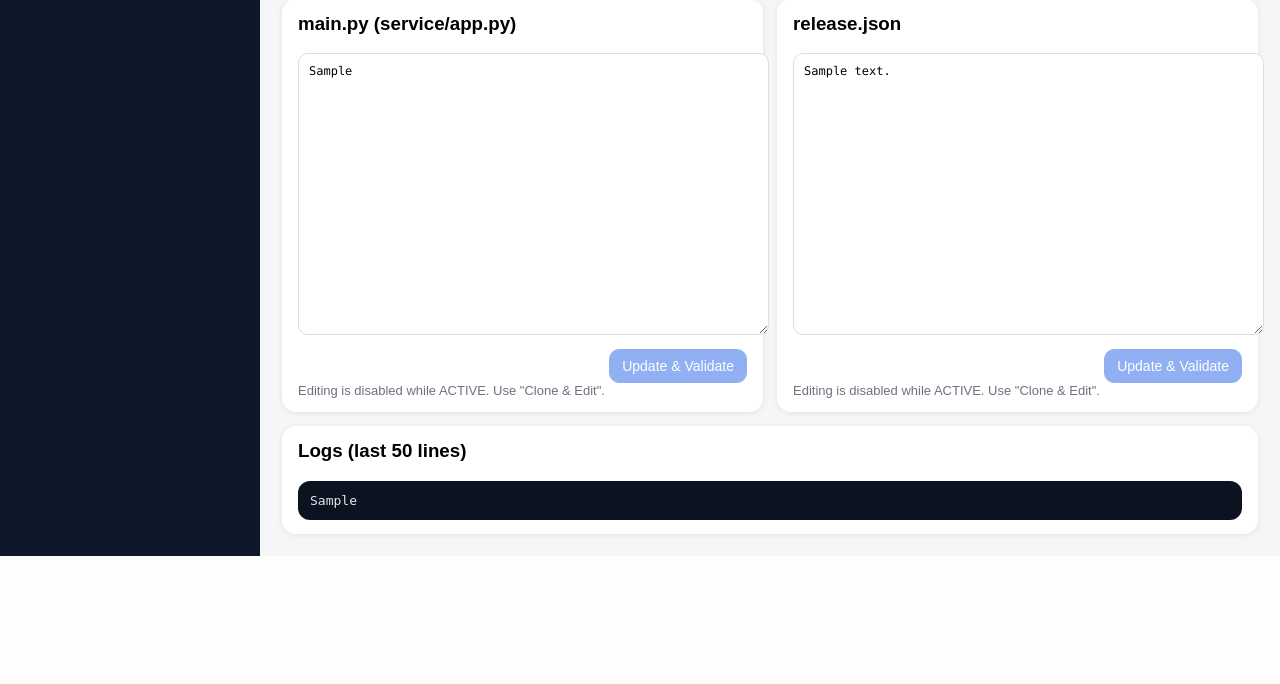
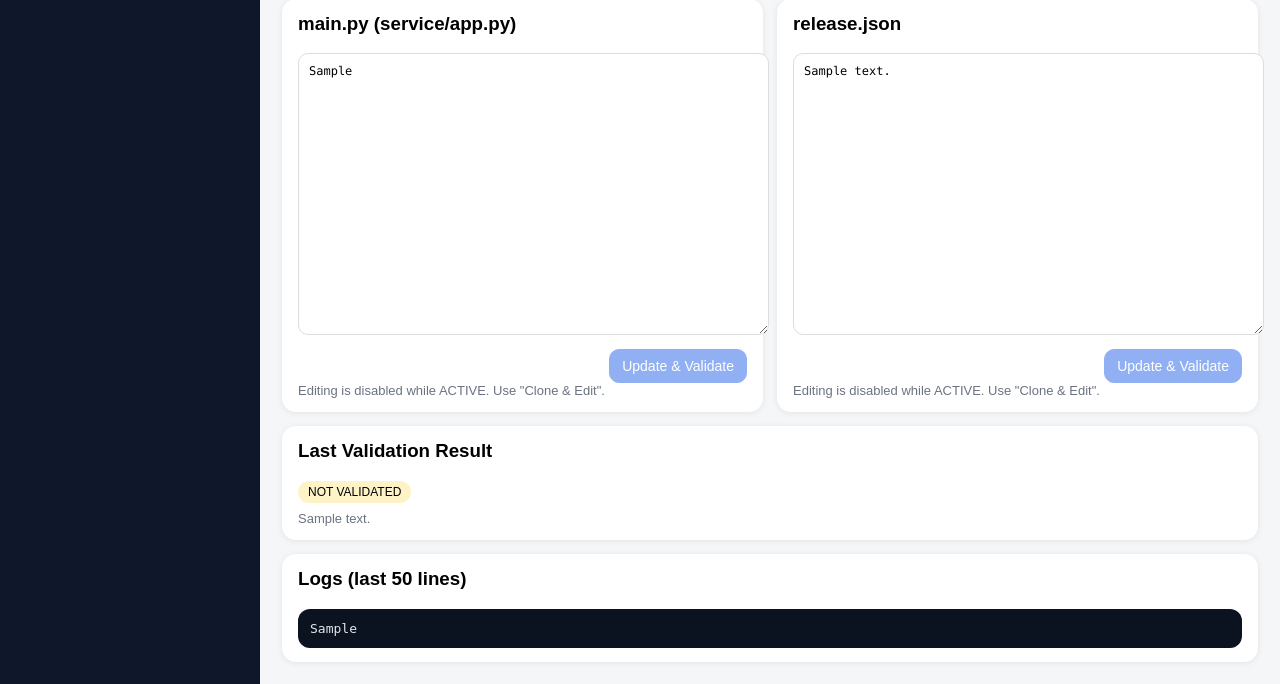
Before and after one commit to cvcalderon/ml-release-manager, a FastAPI app: template admin_panel/templates/release_detail.html in a window 1280 px wide. Shown: the part 305-989 px from the top of the page. Before the commit the page ends 861 px from the top, so only its background shows below. Run offline with FastAPI, Linux system fonts and the light colour scheme; the template is opened without the code that fills it: most values are stand-ins (such as "Sample title", 1, 10 or a date in 2020).

Commit message:
feat: show last validation result summary in release detail

```diff
--- a/admin_panel/app/main.py
+++ b/admin_panel/app/main.py
@@ -386,6 +386,40 @@ def release_detail_page(release_name: str, request: Request):
     if active:
         status = "ACTIVE"
 
+    # --- validation summary (for UI) ---
+    validation_summary = {
+        "exists": False,
+        "ok": None,
+        "timestamp": None,
+        "message": "No validation report found yet.",
+    }
+
+    if vpath.exists():
+        validation_summary["exists"] = True
+        try:
+            vj = json.loads(vpath.read_text(encoding="utf-8"))
+            ok = (vj.get("ok") is True)
+            validation_summary["ok"] = ok
+            validation_summary["timestamp"] = vj.get("timestamp_utc")
+
+            # Compact message: errors > output > fallback
+            if not ok:
+                errs = vj.get("errors")
+                if isinstance(errs, list) and len(errs) > 0:
+                    validation_summary["message"] = " | ".join(str(x) for x in errs[:3])
+                else:
+                    out = vj.get("output")
+                    if isinstance(out, str) and out.strip():
+                        validation_summary["message"] = out.strip().splitlines()[-1][:160]
+                    else:
+                        validation_summary["message"] = "Validation failed (no details)."
+            else:
+                validation_summary["message"] = "Validation OK."
+        except Exception:
+            validation_summary["ok"] = False
+            validation_summary["message"] = "Validation report exists but could not be parsed."
+
+
     # read main "service/app.py"
     main_path = target / "service" / "app.py"
     main_py = main_path.read_text(encoding="utf-8") if main_path.exists() else ""
@@ -409,6 +443,7 @@ def release_detail_page(release_name: str, request: Request):
             "service_status": service_status,
             "service_logs": service_logs,
             "api_url": api_url,
+            "validation_summary": validation_summary,
         },
     )
 
--- a/admin_panel/templates/release_detail.html
+++ b/admin_panel/templates/release_detail.html
@@ -105,6 +105,35 @@
   </div>
 </div>
 
+
+<div style="height:14px;"></div>
+
+<div class="card">
+  <h3 style="margin-top:0;">Last Validation Result</h3>
+
+  {% if validation_summary.exists %}
+    {% if validation_summary.ok %}
+      <div class="pill pill-ok">VALID</div>
+    {% else %}
+      <div class="pill pill-warn">NOT VALIDATED</div>
+    {% endif %}
+
+    <div class="muted" style="margin-top:8px;">
+      <b>Timestamp:</b> {{ validation_summary.timestamp or "unknown" }}
+    </div>
+
+    <div style="margin-top:10px;">
+      <pre style="margin:0;">{{ validation_summary.message }}</pre>
+    </div>
+  {% else %}
+    <div class="pill pill-warn">NOT VALIDATED</div>
+    <div class="muted" style="margin-top:8px;">
+      {{ validation_summary.message }}
+    </div>
+  {% endif %}
+</div>
+
+
 <div style="height:14px;"></div>
 
 <div class="card">
```
